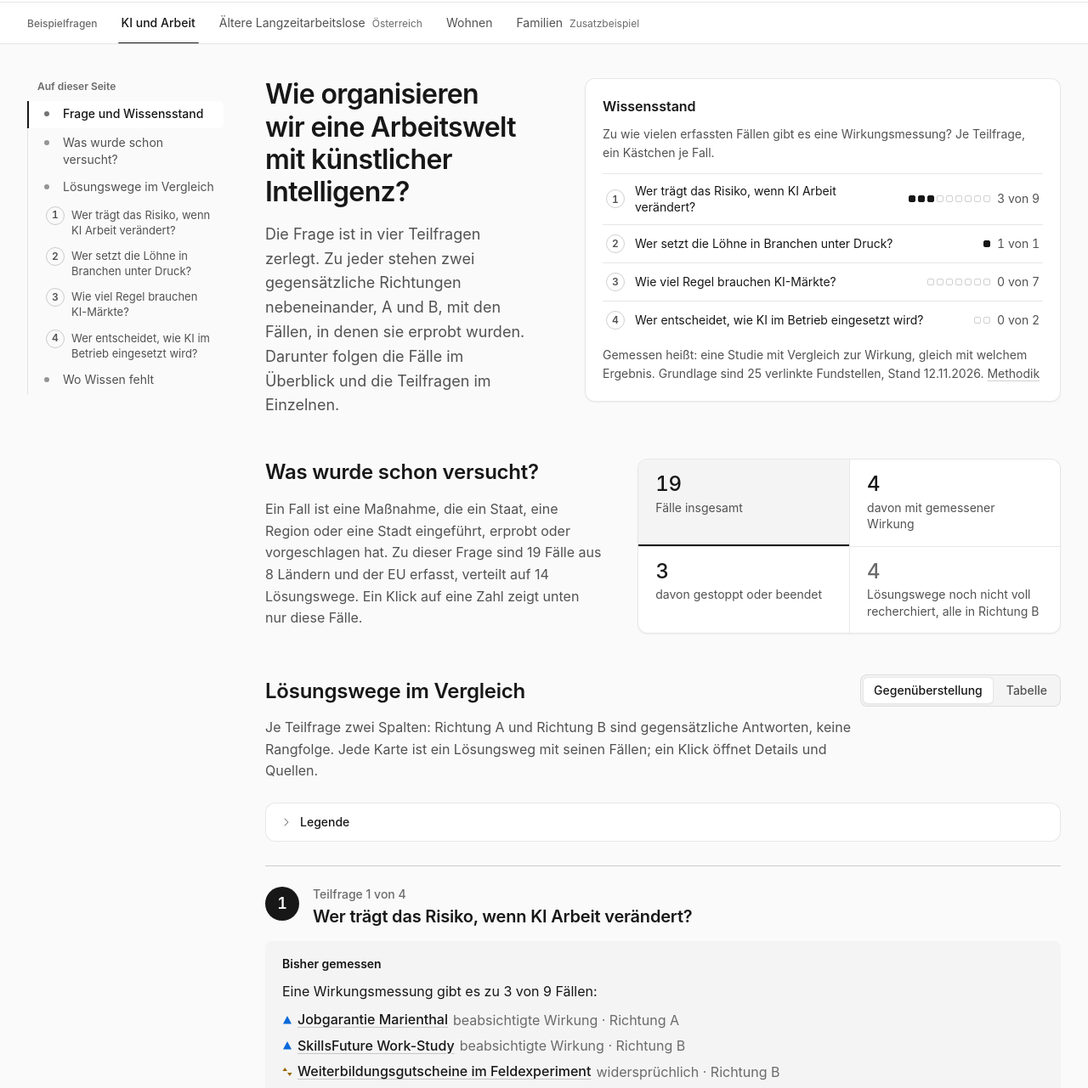
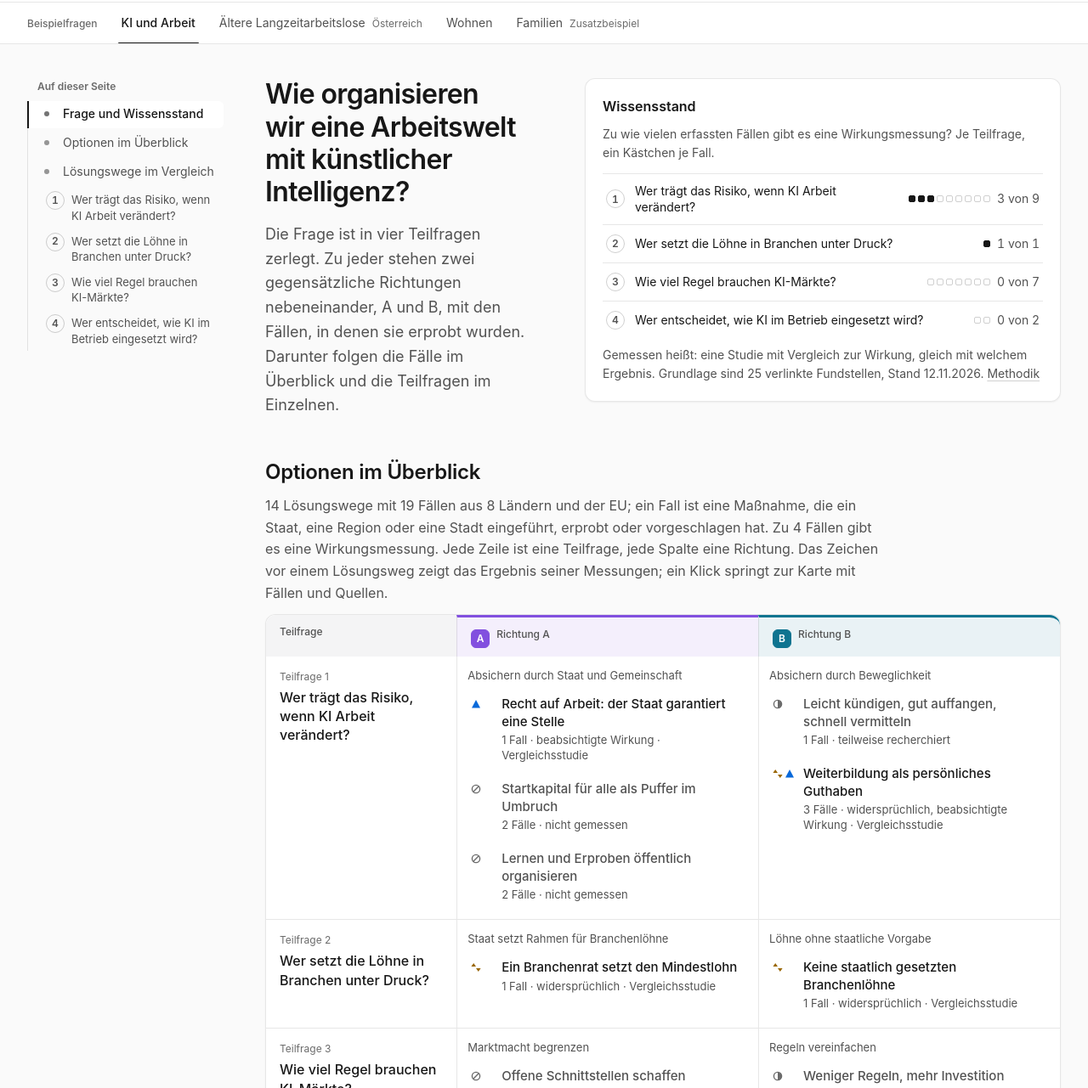
Before and after one commit to smarqart-hash/open-policy-navigator, a plain HTML site: page docs/index.html in a window 1280 px wide. Shown: the part 141-1422 px from the top of the page at 85% size. Drawn offline with Linux system fonts and the light colour scheme.

Commit message:
feat(portal): add options overview grid and move filters to toolbar
- Replace count tiles and gap map with one overview grid:
  subquestions by direction, each way with measurement result
- Clicking a way jumps to its card, resetting view and filter
- Move case filters into a toolbar above the comparison
- Drop CSS of the removed count tiles and gap map

Co-Authored-By: Claude Opus 5.5 <noreply@anthropic.com>

```diff
--- a/docs/index.html
+++ b/docs/index.html
@@ -117,7 +117,6 @@ main:focus { outline: none; }
 .state-foot { margin: 0; font-size: 14px; color: var(--text-2); }
 .g-head { display: grid; grid-template-columns: 40px minmax(0, 1fr); gap: 16px; align-items: start; }
 .gbadge { display: inline-flex; align-items: center; justify-content: center; width: 40px; height: 40px; border-radius: 50%; background: var(--text); color: var(--bg); font-size: 18px; font-weight: 600; font-variant-numeric: tabular-nums; }
-.tried-grid { display: grid; gap: 16px; }
 .sec { margin-top: 48px; display: grid; gap: 12px; }
 .sec > * { min-width: 0; }
 .sec-head { display: flex; flex-wrap: wrap; gap: 12px 24px; align-items: center; justify-content: space-between; }
@@ -129,14 +128,6 @@ h1 { margin: 0; font-weight: 600; font-size: 32px; line-height: 1.2; letter-spac
 .stand { margin: 0; font-size: 14px; line-height: 1.6; color: var(--muted); max-width: 75ch; }
 .m-only { display: none; }
 
-.counts { overflow: hidden; display: grid; grid-template-columns: repeat(4, minmax(0, 1fr)); background: var(--surface); border: 1px solid var(--line); border-radius: 12px; margin-top: 8px; box-shadow: var(--shadow-sm); }
-.cnt { padding: 16px 20px; display: grid; gap: 4px; align-content: start; border: 0; background: none; text-align: left; cursor: pointer; font: inherit; color: inherit; min-height: 44px; transition: background-color 140ms var(--ease); }
-.cnt:hover { background: var(--raised); }
-.cnt[aria-pressed="true"] { background: var(--raised); box-shadow: inset 0 -2px 0 var(--text); }
-.cnt + .cnt { border-left: 1px solid var(--line); }
-.cnt b { font-size: 24px; line-height: 1.1; font-variant-numeric: tabular-nums; font-weight: 500; letter-spacing: -.01em; }
-.cnt span { font-size: 14px; color: var(--text-2); line-height: 1.4; }
-.cnt.gap b { color: var(--muted); }
 
 .toolbar { display: flex; flex-wrap: wrap; gap: 12px 24px; align-items: center; justify-content: space-between; padding-block: 32px 0; }
 .sec .toolbar { padding: 0; }
@@ -209,7 +200,6 @@ h1 { margin: 0; font-weight: 600; font-size: 32px; line-height: 1.2; letter-spac
 .wsum-eff { display: inline-flex; gap: 12px; }
 .tctx { display: block; font-size: 12px; color: var(--muted); font-weight: 400; }
 .tkz { font-size: 14px; }
-.cnt:focus-visible { outline-offset: -3px; }
 .live { margin: 0; }
 .live:empty { display: none; }
 .live .linkbtn { margin-left: 8px; }
@@ -255,9 +245,30 @@ h1 { margin: 0; font-weight: 600; font-size: 32px; line-height: 1.2; letter-spac
 .linkbtn:hover { text-decoration-color: currentColor; }
 
 .positions, .gapmap { margin-top: 32px; display: grid; gap: 12px; }
-.gapmap > p { margin: 0; font-size: 14px; color: var(--text-2); max-width: 72ch; }
-.gm-key { display: flex; flex-wrap: wrap; gap: 4px 16px; margin: 0; padding: 0; list-style: none; }
-.gm-key .cov { font-size: 14px; color: var(--text-2); }
+.filterbar { display: flex; flex-wrap: wrap; align-items: center; gap: 8px 12px; }
+.filterbar .seg { overflow-x: auto; scrollbar-width: none; }
+.filterbar .seg b { font-weight: 600; font-variant-numeric: tabular-nums; }
+.op { table-layout: fixed; }
+.op thead th { font-size: 14px; color: var(--text); font-weight: 600; padding: 10px 16px; }
+.op thead th .sbadge { margin-right: 8px; vertical-align: -5px; }
+.op thead th.sa, .op thead th.sb { border-top: 3px solid var(--sc); background: color-mix(in srgb, var(--sc) 9%, var(--surface)); }
+.op thead th:first-child { width: 24%; }
+.op tbody th { padding: 16px; font-size: 16px; font-weight: 600; line-height: 1.4; }
+.op tbody th small { font-size: 13px; font-weight: 500; margin-bottom: 4px; }
+.op td { padding: 12px 16px 16px; }
+.op .gm-side { font-size: 13px; color: var(--text-2); margin-bottom: 4px; }
+.op ul { gap: 2px; margin: 0; }
+.op-w { width: 100%; border: 0; background: none; text-align: left; cursor: pointer; display: grid; grid-template-columns: 28px minmax(0, 1fr); gap: 2px 8px; padding: 8px 8px 8px 4px; border-radius: 6px; color: var(--text); min-height: 44px; transition: background-color 140ms var(--ease); }
+.op-w:hover { background: var(--raised); }
+.op-w:hover .op-t { text-decoration: underline; text-underline-offset: 3px; text-decoration-color: var(--line-strong); }
+.op-ic { display: inline-flex; gap: 2px; align-items: center; height: 22px; }
+.op-ic svg { width: 12px; height: 12px; }
+.op-t { font-size: 15px; font-weight: 500; line-height: 1.4; }
+.op-m { grid-column: 2; font-size: 13px; color: var(--text-2); line-height: 1.4; }
+.op-w.open .op-t { color: var(--text-2); }
+.way.hit { outline: 2px solid var(--focus); outline-offset: 2px; }
+.way { scroll-margin-top: 80px; }
+@media (min-width: 1100px) { .way { scroll-margin-top: 24px; } }
 .gm { width: 100%; border-collapse: separate; border-spacing: 0; background: var(--surface); border: 1px solid var(--line); border-radius: 12px; box-shadow: var(--shadow-sm); table-layout: fixed; }
 .gm th, .gm td { text-align: left; vertical-align: top; padding: 12px; border-bottom: 1px solid var(--line); font-size: 14px; }
 .gm td + td, .gm th + td, .gm thead th + th { border-left: 1px solid var(--line); }
@@ -267,11 +278,6 @@ h1 { margin: 0; font-weight: 600; font-size: 32px; line-height: 1.2; letter-spac
 .gm tbody th { font-weight: 500; width: 30%; }
 .gm tbody th small, .gm-side { display: block; font-size: 12px; font-weight: 400; color: var(--muted); }
 .gm ul { list-style: none; margin: 4px 0 0; padding: 0; display: grid; gap: 4px; }
-.gm-w { width: 100%; border: 0; background: none; padding: 4px 0; cursor: pointer; text-align: left; display: grid; grid-template-columns: 12px 2ch minmax(0, 1fr); gap: 8px; align-items: baseline; min-height: 32px; color: var(--text); }
-.gm-w svg { width: 12px; height: 12px; color: var(--muted); align-self: start; margin-top: 6px; }
-.gm-w b { font-weight: 400; text-align: right; font-variant-numeric: tabular-nums; }
-.gm-w:hover span { text-decoration: underline; text-underline-offset: 3px; text-decoration-color: var(--line-strong); }
-.gm-w.open { color: var(--text-2); }
 .gm-none { color: var(--muted); }
 .gm-m { display: none; }
 .positions > p { margin: 0; font-size: 14px; color: var(--text-2); max-width: 72ch; }
@@ -361,15 +367,8 @@ dialog::backdrop { background: rgba(0, 0, 0, .32); }
   .onpage button[aria-current="true"] { box-shadow: none; border-left-color: var(--text); }
   .hero { grid-template-columns: minmax(0, 760px) minmax(360px, 560px); column-gap: 64px; align-items: start; }
   h1 { max-width: 30ch; }
-  .tried-grid { grid-template-columns: minmax(0, 1fr) minmax(0, 1.25fr); column-gap: 40px; align-items: start; }
-  .tried-grid .counts { grid-template-columns: repeat(2, minmax(0, 1fr)); margin-top: 0; }
-  .tried-grid .cnt:nth-child(3) { border-left: 0; }
-  .tried-grid .cnt:nth-child(n+3) { border-top: 1px solid var(--line); }
 }
 @media (max-width: 1000px) {
-  .counts { grid-template-columns: repeat(2, minmax(0, 1fr)); }
-  .cnt:nth-child(3) { border-left: 0; }
-  .cnt:nth-child(n+3) { border-top: 1px solid var(--line); }
   .legend-body { grid-template-columns: repeat(2, minmax(0, 1fr)); }
 }
 @media (max-width: 900px) {
@@ -397,12 +396,6 @@ dialog::backdrop { background: rgba(0, 0, 0, .32); }
   .sec h2, .gapmap h2, .positions h2, .dsec h2, .match h2 { font-size: 22px; }
   .intro { font-size: 16px; }
   .answer { font-size: 16px; }
-  .counts { grid-template-columns: repeat(2, minmax(0, 1fr)); }
-  .cnt { padding: 12px 16px; }
-  .cnt:nth-child(n) { border-left: 0; border-top: 0; }
-  .cnt:nth-child(even) { border-left: 1px solid var(--line); }
-  .cnt:nth-child(n+3) { border-top: 1px solid var(--line); }
-  .cnt b { font-size: 24px; }
   .legend-body { grid-template-columns: 1fr; }
   .seg button, .seg a, .go, .btn, .chipbtn { min-height: 40px; }
   .vorblatt { padding: 24px 20px; }
@@ -457,15 +450,10 @@ dialog::backdrop { background: rgba(0, 0, 0, .32); }
         </aside>
       </div>
 
-      <section class="sec" id="sec-tried" data-nav="Was wurde schon versucht?" aria-labelledby="h-tried">
-        <div class="tried-grid">
-          <div class="hero-l">
-            <h2 id="h-tried">Was wurde schon versucht?</h2>
-            <p class="sec-lead" id="tried-lead"></p>
-          </div>
-          <div class="counts" id="counts" role="group" aria-label="Fälle filtern"></div>
-        </div>
-        <p class="live" id="live" aria-live="polite"></p>
+      <section class="sec" id="sec-tried" data-nav="Optionen im Überblick" aria-labelledby="h-tried">
+        <h2 id="h-tried">Optionen im Überblick</h2>
+        <p class="sec-lead" id="tried-lead"></p>
+        <div id="opts"></div>
       </section>
 
       <section class="sec" id="sec-ways" data-nav="Lösungswege im Vergleich" aria-labelledby="h-ways">
@@ -480,6 +468,8 @@ dialog::backdrop { background: rgba(0, 0, 0, .32); }
           </div></div>
         </div>
         <p class="sec-lead" id="ways-lead"></p>
+        <div class="filterbar"><span class="lbl" id="filter-lbl">Fälle zeigen</span><div class="seg" id="counts" role="group" aria-labelledby="filter-lbl"></div></div>
+        <p class="live" id="live" aria-live="polite"></p>
         <details class="legend">
           <summary><svg viewBox="0 0 24 24" fill="none" stroke="currentColor" stroke-width="1.5" stroke-linecap="round" stroke-linejoin="round" aria-hidden="true"><path d="m9 18 6-6-6-6"/></svg>Legende</summary>
           <div class="legend-body" id="legend"></div>
@@ -1178,11 +1168,13 @@ function renderCounts() {
   const s = stats(Q());
   const gapLabel = `${s.open === 1 ? "Lösungsweg" : "Lösungswege"} noch nicht voll recherchiert${s.notFull && s.notFullSides.length === 1 ? `, alle in Richtung ${s.notFullSides[0]}` : ""}`;
   const where = `${s.countries} ${s.countries === 1 ? "Land" : "Ländern"}${s.eu ? " und der EU" : ""}`;
-  $("tried-lead").textContent = `Ein Fall ist eine Maßnahme, die ein Staat, eine Region oder eine Stadt eingeführt, erprobt oder vorgeschlagen hat. Zu dieser Frage sind ${s.cases} Fälle aus ${where} erfasst, verteilt auf ${s.ways} Lösungswege. Ein Klick auf eine Zahl zeigt unten nur diese Fälle.`;
+  const sided = Q().groups.some(g => g.sides);
+  $("tried-lead").textContent = `${s.ways} Lösungswege mit ${s.cases} Fällen aus ${where}; ein Fall ist eine Maßnahme, die ein Staat, eine Region oder eine Stadt eingeführt, erprobt oder vorgeschlagen hat. Zu ${s.found} Fällen gibt es eine Wirkungsmessung. ${sided ? "Jede Zeile ist eine Teilfrage, jede Spalte eine Richtung." : "Jede Zeile ist ein Lösungsweg."} Das Zeichen vor einem Lösungsweg zeigt das Ergebnis seiner Messungen; ein Klick springt zur Karte mit Fällen und Quellen.`;
   $("counts").innerHTML = [
-    ["all", s.cases, "Fälle insgesamt"], ["found", s.found, "davon mit gemessener Wirkung"],
-    ["stop", s.stop, "davon gestoppt oder beendet"], ["gaps", s.open, gapLabel]
-  ].map(([f, n, l]) => `<button type="button" class="cnt${f === "gaps" ? " gap" : ""}" data-filter="${f}" aria-pressed="${state.filter === f}"><b>${n}</b><span>${esc(l)}</span></button>`).join("");
+    ["all", s.cases, "Alle"], ["found", s.found, "Mit Wirkungsbefund"],
+    ["stop", s.stop, "Gestoppt oder beendet"], ["gaps", s.open, "Wege mit Lücken"]
+  ].map(([f, n, l]) => `<button type="button" data-filter="${f}" aria-pressed="${state.filter === f}"${f === "gaps" ? ` title="${esc(gapLabel)}"` : ""}>${esc(l)} <b>${n}</b></button>`).join("");
+  $("opts").innerHTML = renderOptions();
 }
 
 function renderLegend() {
@@ -1276,26 +1268,32 @@ function renderCompare() {
       ${body}
     </section>`;
   }).join("");
-  return `<div class="groups">${html || '<p class="quiet">Kein Eintrag für diesen Filter.</p>'}</div>${renderGapMap()}${renderPositions()}`;
-}
-
-function renderGapMap() {
+  return `<div class="groups">${html || '<p class="quiet">Kein Eintrag für diesen Filter.</p>'}</div>${renderPositions()}`;
+}
+
+function optEntry(w) {
+  const cs = w.cases.map(id => CASES[id]).filter(c => !c.placeholder);
+  const m = cs.filter(hasFinding).sort((a, b) => b.strength - a.strength);
+  const effs = [...new Set(m.map(c => c.effect))];
+  const icon = effs.length ? effs.map(k => svg(EFFECT[k].svg(EFFECT[k].color))).join("") : svg(COV[w.cov === "checked" ? "searched" : w.cov].svg, ' style="color:var(--muted)"');
+  const caseTxt = cs.length ? plural(cs.length, "Fall", "Fälle") : "kein Fall";
+  const meta = m.length
+    ? `${effs.map(k => EFFECT[k].label).join(", ")} · ${STRENGTH[m[0].strength].label}`
+    : w.cov === "checked" ? (cs.length ? "nicht gemessen" : "kein Fall gefunden") : COV[w.cov].label;
+  return `<li><button type="button" class="op-w${m.length ? "" : " open"}" data-goto="${w.id}"><span class="op-ic" aria-hidden="true">${icon}</span><span class="op-t">${esc(w.title)}</span><span class="op-m">${esc(caseTxt)} · ${esc(meta)}</span></button></li>`;
+}
+function renderOptions() {
   const q = Q(), sided = q.groups.some(g => g.sides);
   const cols = sided ? ["A", "B"] : [null];
-  const n = w => w.cases.filter(id => !CASES[id].placeholder).length;
-  const entry = w => `<li><button type="button" class="gm-w${w.cov === "checked" ? "" : " open"}" data-way="${w.id}">${svg(COV[w.cov].svg)}<b>${n(w)}</b><span>${esc(w.title)}<span class="vh">: ${plural(n(w), "Fall", "Fälle")}, ${esc(COV[w.cov].label)}</span></span></button></li>`;
   const cell = (g, sd, span) => {
     const ws = q.ways.filter(w => w.g === g.id && (sd === null || w.side === sd));
-    const head = sd && g.sides ? `<span class="gm-side"><span class="gm-m">Richtung ${sd} · </span>${esc(g.sides[sd].t)}</span>` : "";
-    return `<td${span ? ` colspan="${span}"` : ""}>${head}${ws.length ? `<ul>${ws.map(entry).join("")}</ul>` : '<span class="gm-none">kein Weg erfasst</span>'}</td>`;
+    const head = sd && g.sides ? `<span class="gm-side"><span class="gm-m">Richtung ${sd}: </span>${esc(g.sides[sd].t)}</span>` : "";
+    return `<td${span ? ` colspan="${span}"` : ""}${sd ? ` class="s${sd.toLowerCase()}"` : ""}>${head}${ws.length ? `<ul>${ws.map(optEntry).join("")}</ul>` : '<span class="gm-none">kein Weg erfasst</span>'}</td>`;
   };
-  const used = Object.keys(COV).filter(k => q.ways.some(w => w.cov === k));
   const rows = q.groups.map((g, gi) => `<tr><th scope="row">${q.groups.length > 1 ? `<small>Teilfrage ${gi + 1}</small>` : ""}${esc(g.q)}</th>${g.sides || !sided ? cols.map(sd => cell(g, sd)).join("") : cell(g, null, 2)}</tr>`).join("");
-  return `<section class="gapmap" id="sec-gaps" data-nav="Wo Wissen fehlt" aria-labelledby="h-gm"><h2 id="h-gm">Wo Wissen fehlt</h2>
-    <p>Diese Übersicht zeigt jeden Lösungsweg an seinem Platz: ${sided ? "jede Zeile eine Teilfrage, jede Spalte eine Richtung" : "nach der Frage, an der er ansetzt"}. Die Zahl nennt, wie viele Fälle erfasst sind; das Zeichen davor, wie weit dazu recherchiert wurde. Eine 0 oder ein gestrichelter Kreis heißt: Hier fehlt Wissen. Es heißt nicht, dass der Weg nicht wirkt. Ein Klick öffnet den Lösungsweg.</p>
-    <ul class="gm-key">${used.map(k => `<li>${covBadge(k).replace('<span class="vh">Abdeckung: </span>', "")}</li>`).join("")}</ul>
-    <table class="gm"><caption class="vh">Wo Wissen fehlt: Lösungswege nach Teilfrage und Richtung mit Fallzahl und Stand der Recherche</caption>
-    <thead><tr><th scope="col">Teilfrage</th>${cols.map(sd => `<th scope="col">${sd ? `Richtung ${sd}` : "Lösungswege"}</th>`).join("")}</tr></thead><tbody>${rows}</tbody></table></section>`;
+  const headCols = cols.map(sd => sd ? `<th scope="col" class="s${sd.toLowerCase()}"><span class="sbadge s${sd.toLowerCase()}" aria-hidden="true">${sd}</span>Richtung ${sd}</th>` : `<th scope="col">Lösungswege</th>`).join("");
+  return `<table class="gm op"><caption class="vh">Optionen im Überblick: Lösungswege nach Teilfrage und Richtung mit Ergebnis der Messungen</caption>
+    <thead><tr><th scope="col">${q.groups.length > 1 ? "Teilfrage" : "Frage"}</th>${headCols}</tr></thead><tbody>${rows}</tbody></table>`;
 }
 
 function renderPositions() {
@@ -1377,6 +1375,16 @@ function renderState(q) {
   $("q-kb").innerHTML = rows.map(r => `<li><button type="button" class="kb-row" ${r.attr}>${r.n ? `<span class="num" aria-hidden="true">${r.n}</span>` : '<span class="pin" aria-hidden="true"></span>'}<span class="kb-q">${esc(r.label)}</span><span class="kb-n"><span class="kb-dots" aria-hidden="true">${r.m.all.map(id => `<i class="${hasFinding(CASES[id]) ? "on" : ""}"></i>`).join("")}</span><span>${r.m.found.length} von ${r.m.all.length}<span class="vh"> Fällen mit Wirkungsmessung</span></span></span></button></li>`).join("");
   const srcN = new Set(uniqueCases(casesOf(q)).flatMap(id => CASES[id].src)).size;
   $("state-foot").innerHTML = `Gemessen heißt: eine Studie mit Vergleich zur Wirkung, gleich mit welchem Ergebnis. Grundlage sind ${srcN} verlinkte Fundstellen, Stand 12.11.2026. <a href="#daten">Methodik</a>`;
+}
+function gotoWay(id) {
+  if (state.mode !== "cmp" || state.filter !== "all") { state.mode = "cmp"; state.filter = "all"; renderQuestion(); }
+  const card = $("w-" + id);
+  if (!card) return;
+  const fold = card.closest("details"); if (fold) fold.open = true;
+  const art = card.closest(".way");
+  art.scrollIntoView({ block: "start" });
+  card.focus({ preventScroll: true });
+  art.classList.add("hit"); setTimeout(() => art.classList.remove("hit"), 1600);
 }
 function renderQuestion() {
   const q = Q();
@@ -1648,6 +1656,7 @@ document.addEventListener("click", async e => {
   const cb = t.closest("[data-case]"); if (cb) { openCase(cb.dataset.case); return; }
   const wb = t.closest("[data-way]"); if (wb) { openWay(wb.dataset.way); return; }
   const pb = t.closest("[data-pos]"); if (pb) { openPos(+pb.dataset.pos); return; }
+  const gb = t.closest("[data-goto]"); if (gb) { gotoWay(gb.dataset.goto); return; }
   const jb = t.closest("[data-jump]"); if (jb) { if (!$(jb.dataset.jump) && state.mode === "tbl") setMode("cmp"); const el = $(jb.dataset.jump); if (el) { el.scrollIntoView({ block: "start" }); const h = el.querySelector("h1, h2, h3"); if (h) { h.tabIndex = -1; h.focus({ preventScroll: true }); } } return; }
   const cite = t.closest("[data-cite]");
   if (cite) {
```
